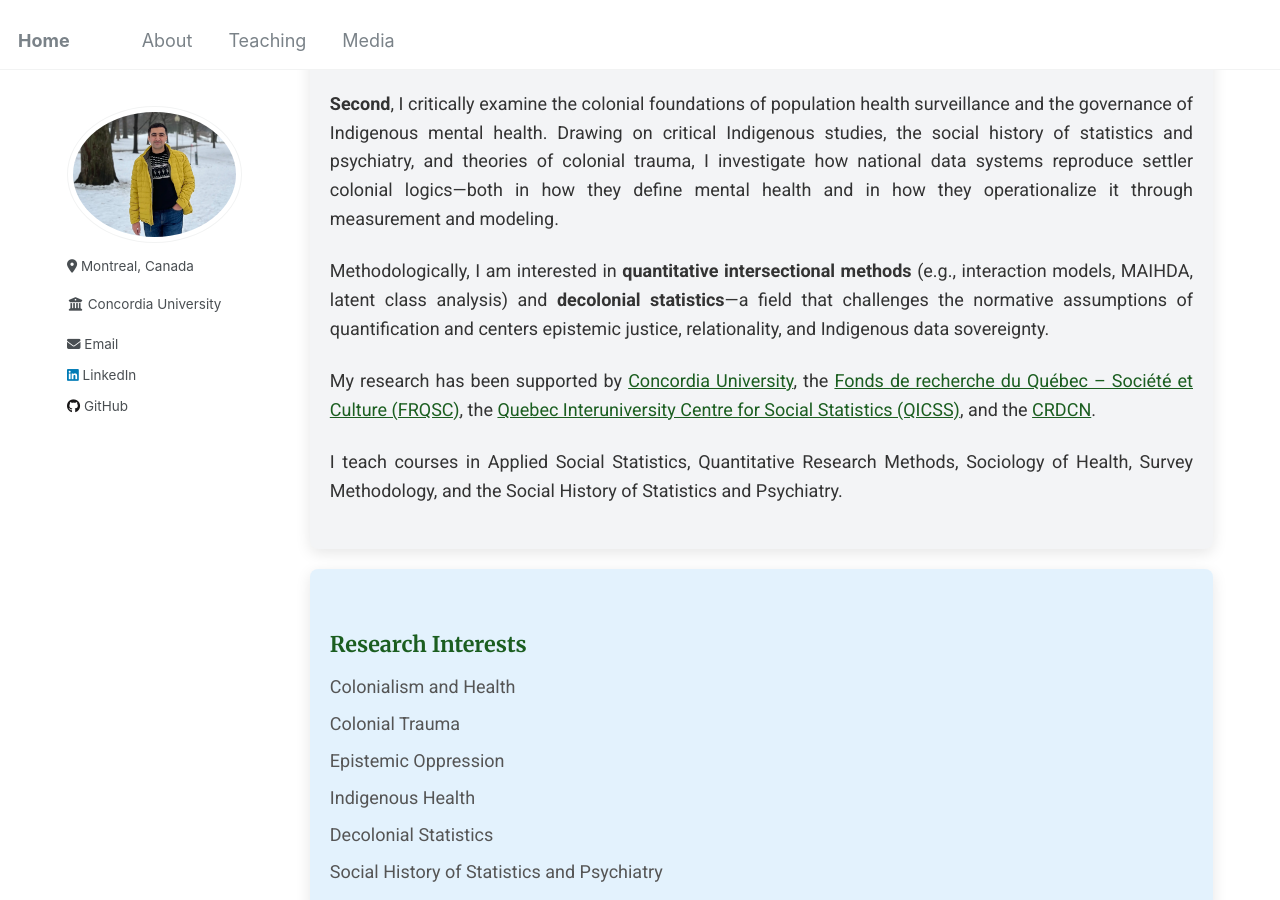
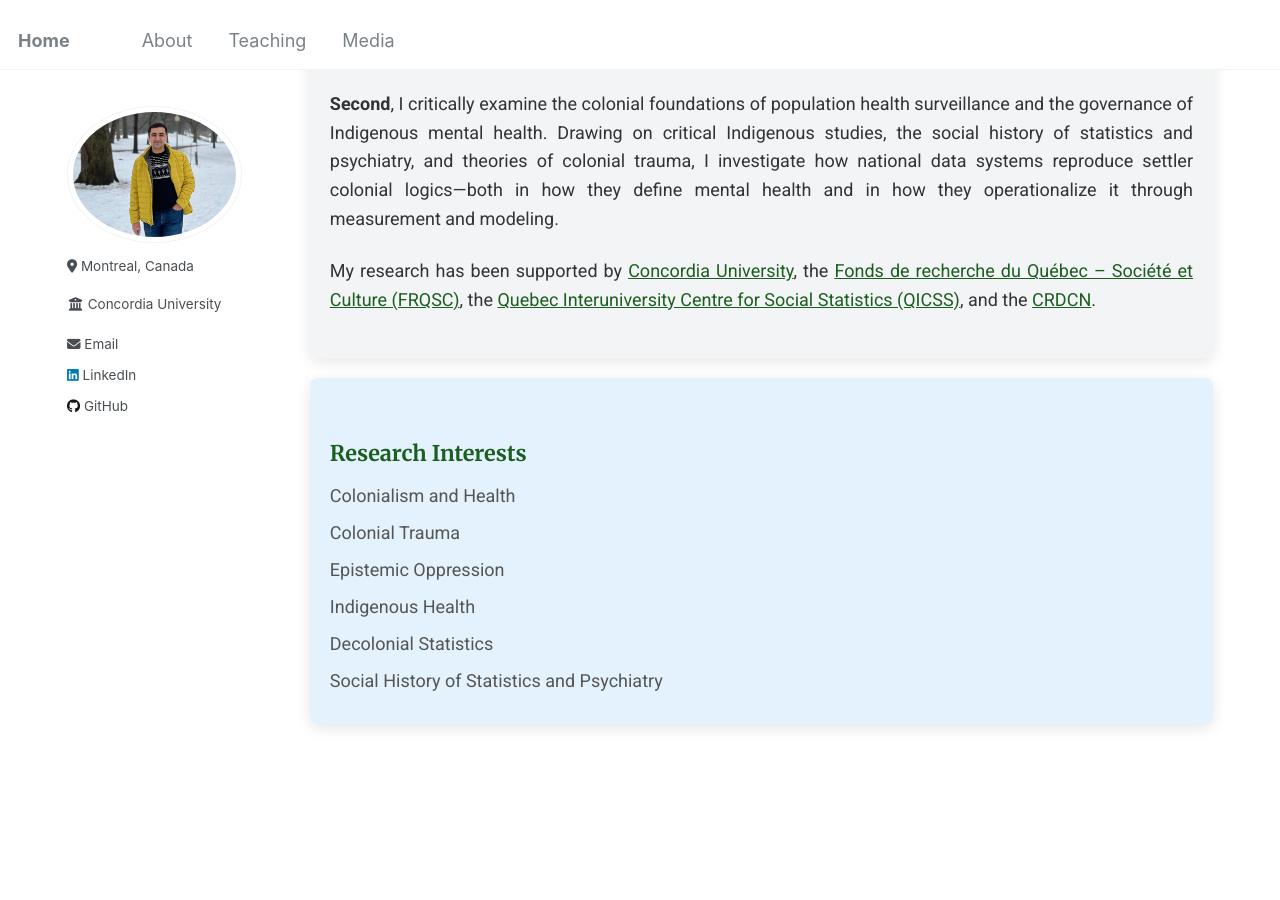
Before and after one commit to Mohsnmonji/mohsnmonji.github.io, a Jekyll site: the page built from about-me.md, in a window 1280 px wide and 900 px high, scrolled down 424 px. Built offline with Jekyll 4.4.1, drawn with Linux system fonts in a browser that asks for light colours.

Commit message:
Update about-me.md

```diff
--- a/about-me.md
+++ b/about-me.md
@@ -104,9 +104,6 @@ author_profile: true
     <strong>Second</strong>, I critically examine the colonial foundations of population health surveillance and the governance of Indigenous mental health. Drawing on critical Indigenous studies, the social history of statistics and psychiatry, and theories of colonial trauma, I investigate how national data systems reproduce settler colonial logics—both in how they define mental health and in how they operationalize it through measurement and modeling.
   </p>
 
-  <p>
-    Methodologically, I am interested in <strong>quantitative intersectional methods</strong> (e.g., interaction models, MAIHDA, latent class analysis) and <strong>decolonial statistics</strong>—a field that challenges the normative assumptions of quantification and centers epistemic justice, relationality, and Indigenous data sovereignty.
-  </p>
 
   <p>
     My research has been supported by
@@ -116,9 +113,6 @@ author_profile: true
     and the <a href="https://crdcn.ca" target="_blank">CRDCN</a>.
   </p>
 
-  <p>
-    I teach courses in Applied Social Statistics, Quantitative Research Methods, Sociology of Health, Survey Methodology, and the Social History of Statistics and Psychiatry.
-  </p>
 </div>
 
 <div class="card">
```
